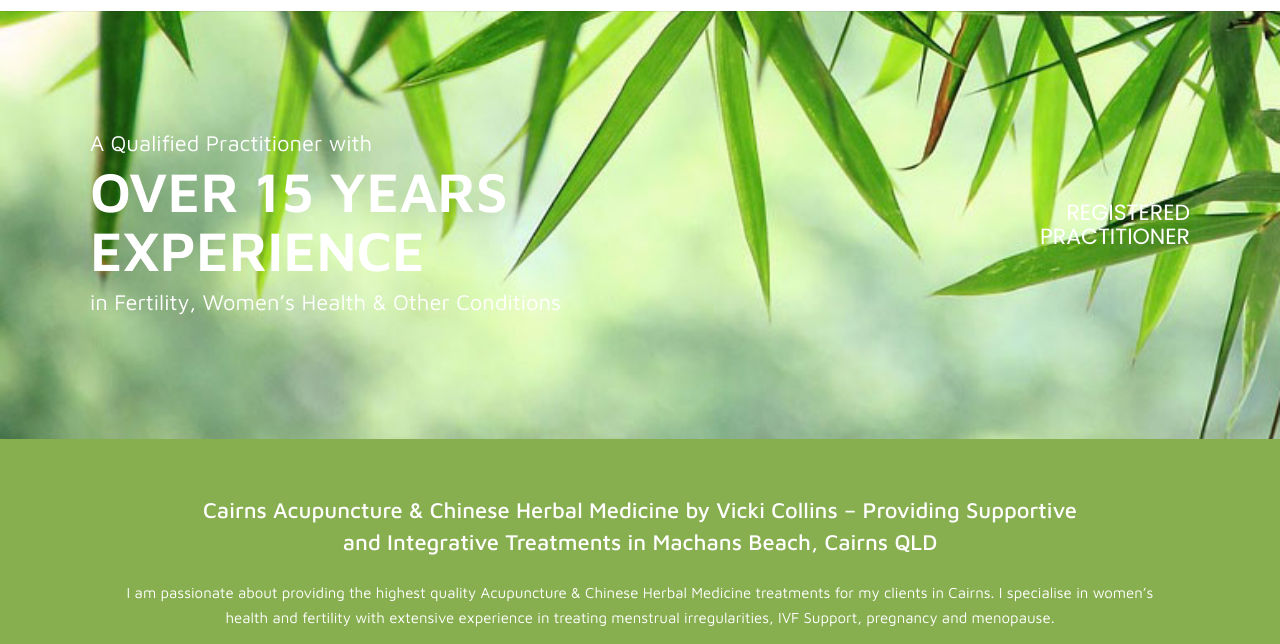
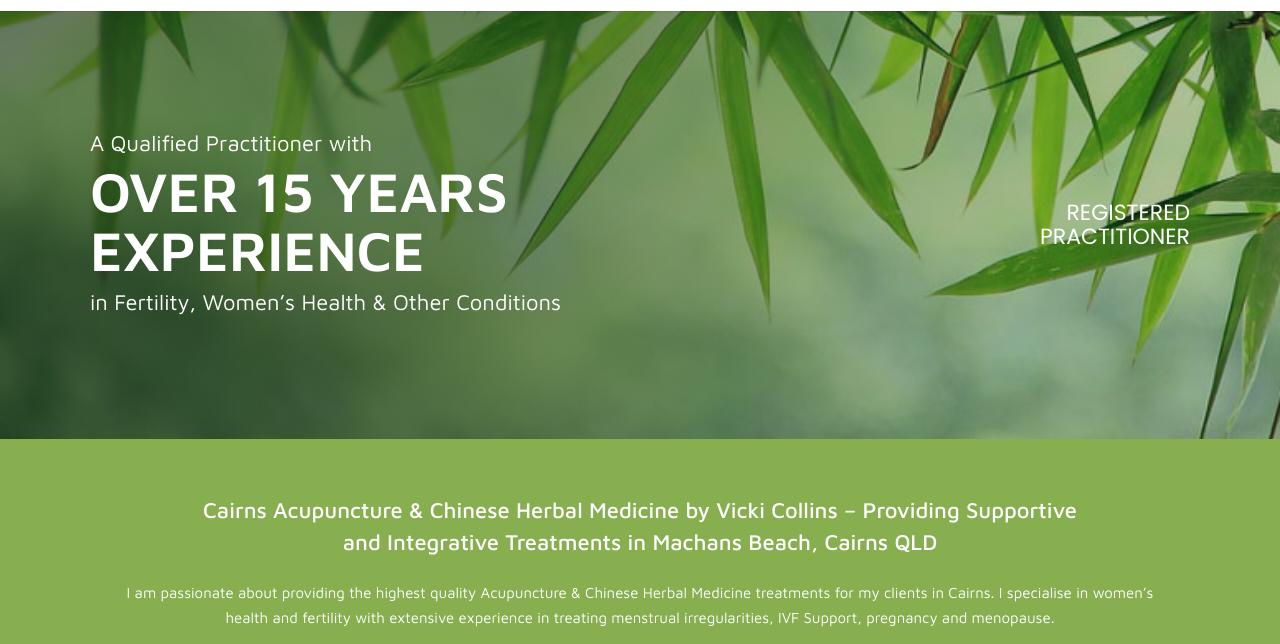
Before and after one commit to elegantartist/vickicollins-website, a plain HTML site: page index.html in a window 1280 px wide. Shown: the part 125-769 px from the top of the page. Drawn offline with Linux system fonts and the light colour scheme.

Commit message:
Add green hero scrim so the headline reads against the bamboo photo
Co-Authored-By: Claude Fable 5 <noreply@anthropic.com>

```diff
--- a/assets/css/site.css
+++ b/assets/css/site.css
@@ -152,8 +152,41 @@ h6 { font-size: 14px; line-height: 1.3em; }
 .hero-home {
   background-size: cover; background-position: center;
   min-height: 428px; display: flex; align-items: center;
+  position: relative;
 }
-.hero-home .grid { display: flex; width: 100%; align-items: center; justify-content: space-between; gap: 30px; }
+/* Scrim so the white headline reads against the bamboo photo.
+   Angled left-to-right: heaviest behind the text, clearing toward the right
+   so the image still shows. ::before keeps it purely presentational — no
+   markup change, and the builder never regenerates this file.
+
+   The tint is a deep FOREST GREEN (16,40,18), not black. A pure-black scrim
+   holds saturation flat while crushing value, which reads as grey-green —
+   the blurred bokeh behind the leaves went muddy. Tinting green instead
+   lifts the blurred background back to a true green (hue 84->104,
+   saturation .28->.37) while still measuring 8.6:1 contrast behind the
+   headline (AA large needs 3.0:1). */
+.hero-home::before {
+  content: ""; position: absolute; inset: 0;
+  /* Soft radial patches of LIGHT and DARK green, over the darkening gradient.
+     The photo's out-of-focus background is nearly colourless on its own
+     (saturation ~.05-.19 vs .92 on the leaves), so a flat tint can only ever
+     read as grey-green — the bokeh needs colour variation painted back in.
+     Layer order: light patches, dark patches, then the base gradient. */
+  background:
+    radial-gradient(60% 70% at 18% 30%, rgba(126,176,74,.34) 0%, rgba(126,176,74,0) 60%),
+    radial-gradient(52% 62% at 42% 78%, rgba(146,190,92,.28) 0%, rgba(146,190,92,0) 62%),
+    radial-gradient(46% 58% at 62% 22%, rgba(104,158,62,.24) 0%, rgba(104,158,62,0) 64%),
+    radial-gradient(55% 68% at 30% 82%, rgba(10,38,14,.40) 0%, rgba(10,38,14,0) 66%),
+    radial-gradient(48% 60% at 8%  62%, rgba(14,44,16,.34) 0%, rgba(14,44,16,0) 64%),
+    linear-gradient(100deg,
+              rgba(16,44,18,.66) 0%,
+              rgba(16,44,18,.60) 38%,
+              rgba(16,44,18,.36) 68%,
+              rgba(16,44,18,.26) 100%);
+  pointer-events: none;
+}
+/* position/z-index lift the content above the scrim. */
+.hero-home .grid { position: relative; z-index: 1; display: flex; width: 100%; align-items: center; justify-content: space-between; gap: 30px; }
 .hero-home .intro h5, .hero-home .intro p.lead-in { color: var(--white); font-size: 22px; font-weight: 400; text-transform: none; margin: 0 0 4px; }
 .hero-home .intro .big {
   color: var(--white); font-size: 56px; font-weight: 600; text-transform: uppercase;
```
